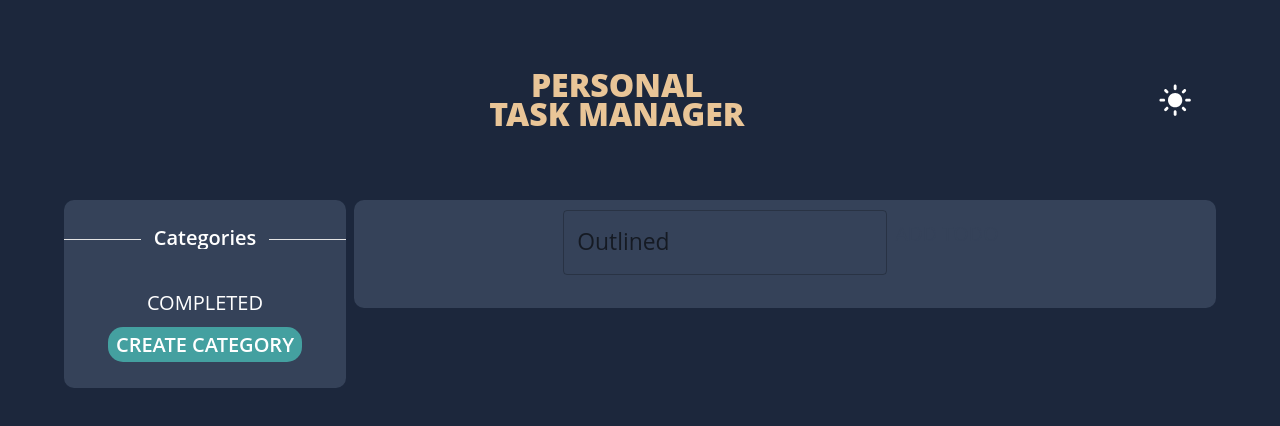
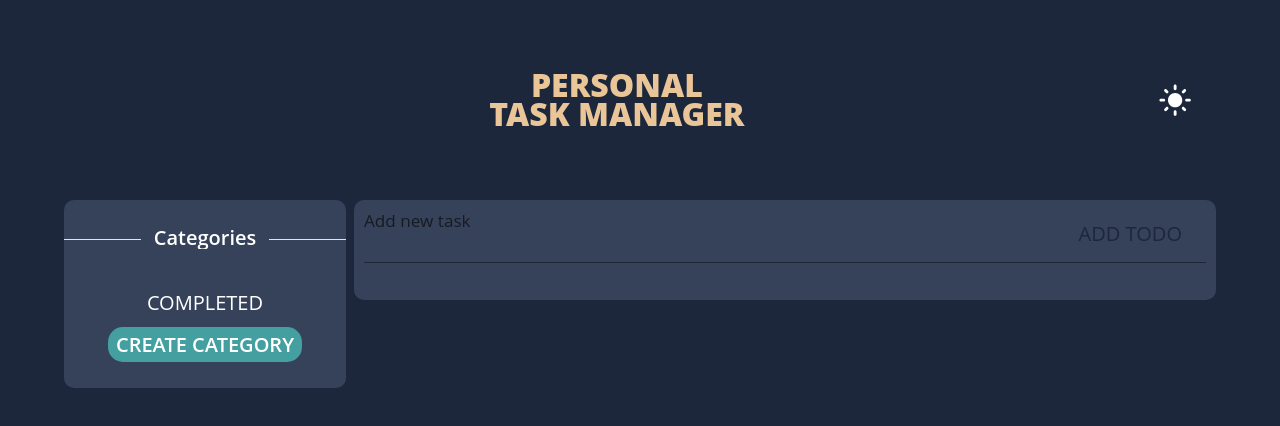
Before and after one commit to romasshka/myTodo, a React (Create React App) app: page / in a window 1280 px wide. Shown: the top 426 px of the page. Built offline with nearby package versions, Linux system fonts and the light colour scheme.

Commit message:
added a task field and styles for it

```diff
--- /dev/null
+++ b/src/components/AddTodoItem.jsx
@@ -0,0 +1,84 @@
+import React, { useState } from "react";
+import Paper from '@mui/material/Paper';
+import InputBase from '@mui/material/InputBase';
+import Divider from '@mui/material/Divider';
+import IconButton from '@mui/material/IconButton';
+import SearchIcon from '@mui/icons-material/Search';
+import { useDispatch } from "react-redux";
+import { addTodo } from "../toolkitRedux/todoSlice";
+
+import { Box, TextField, Button } from "@mui/material";
+
+
+{/*    <Paper
+            value={text}
+            onChange={(e) => setText(e.target.value)}
+        >
+            <InputBase
+                sx={{ ml: 1, flex: 1 }}
+                placeholder="Search Google Maps"
+                inputProps={{ 'aria-label': 'search google maps' }}
+            />
+            <IconButton type="button" sx={{ p: '10px' }} aria-label="search"
+                onClick={addTask}
+                >
+                <SearchIcon />
+            </IconButton>
+        </ Paper >*/}
+const AddTodoItem = () => {
+
+    const [text, setText] = useState('');
+    const dispatch = useDispatch();
+
+    const addTask = () => dispatch(addTodo(text))
+
+    return (
+        <Box
+            display="flex"
+            position="relative"
+            mx="10px"
+        >
+            <TextField
+                focused
+                fullWidth
+                id="outlined-basic"
+                label="Add new task"
+                variant="standard"
+                value={text}
+                onChange={(e) => setText(e.target.value)}
+                sx={{
+                    ".MuiInput-root:hover:not(.Mui-disabled, .Mui-error):before": {
+                        borderBottom: "1px solid rgba(0, 0, 0, 0.87)",
+                    },
+                    ".MuiTextField-root": {
+                        color: "white.dark",
+                    },
+                    ".MuiInput-root:before": {
+                        bottom: "auto"
+                    },
+                    ".MuiInputBase-root": {
+                        borderRadius: "10px"
+                    },
+                    ".MuiInputLabel-root.Mui-focused": {
+                        color: "#000000",
+                        opacity: 0.6,
+                    },
+                }}
+            />
+            <Button
+                color="pageColor"
+                onClick={addTask}
+                sx={{
+                    position: "absolute",
+                    right: "16px",
+
+                }}
+            >
+                Add Todo
+            </Button>
+        </ Box >
+
+    )
+}
+
+export default AddTodoItem;
--- a/src/components/AsideCategories.jsx
+++ b/src/components/AsideCategories.jsx
@@ -7,7 +7,7 @@ const AsideCategory = () => {
 
     const [open, setOpen] = useState(false);
     const [nameCategory, setNameCategory] = useState('');
-    const [color, setColor] = useState("#369C");
+    const [color, setColor] = useState("#336699");
 
     const handleClickOpen = () => {
         setOpen(true);
@@ -61,7 +61,7 @@ const AsideCategory = () => {
             <Category />
 
             <Button
-                /*  onClick={handleClickOpen} */
+                onClick={handleClickOpen}
 
                 sx={{
                     color: "white.default",
@@ -116,6 +116,7 @@ const AsideCategory = () => {
                         fullWidth
                         value={nameCategory}
                         sx={{
+                            mb: "10px",
                             borderRadius: "10px",
                             bgcolor: "white.default",
                             ".MuiInputLabel-root, .MuiInputLabel-root.Mui-focused": {
--- a/src/components/Category.jsx
+++ b/src/components/Category.jsx
@@ -1,7 +1,8 @@
+import React from "react";
 import { Button, Typography } from "@mui/material";
-import React from "react";
 
 const Category = () => {
+
 
     return (
         <Button
--- a/src/components/mainPageParts/TodoItem.jsx
+++ b/src/components/mainPageParts/TodoItem.jsx
@@ -1,22 +1,23 @@
+import { ListItem } from "@mui/material";
 import React from "react";
 
 const TodoItem = ({ id, text, completed, removeTodo, toggleTodoComplete }) => {
 
     return (
-        <li>
-            {/* <input
+        <ListItem>
+            { <input
                 type="checkbox"
                 checked={completed}
                 onChange={() => toggleTodoComplete(id)}
-            /> */}
+            /> }
             <span
                 style={{ marginRight: "49px",
                 color: "black" }} >{text}</span>
-            {/* <span
+            { <span
                 onClick={() => removeTodo(id)}>
                 &times;
-            </span> */}
-        </li>
+            </span> }
+        </ListItem>
     )
 }
 
--- a/src/pages/Main.jsx
+++ b/src/pages/Main.jsx
@@ -1,11 +1,10 @@
-import React, { useState } from "react";
+import React from "react";
 import Header from "../components/Header"
-import { Box, Button, Container, Grid, TextField } from "@mui/material";
+import { Box, Container, Grid, } from "@mui/material";
 import { styled } from '@mui/material/styles';
 import TodoList from "../components/TodoList";
-import { useDispatch } from "react-redux";
-import { addTodo } from "../toolkitRedux/todoSlice";
 import AsideCategory from "../components/AsideCategories";
+import AddTodoItem from "../components/AddTodoItem.jsx";
 
 
 const Item = styled(Box)(({ theme }) => ({
@@ -37,10 +36,7 @@ const Main = () => {
         //  SecurityUpdateGoodSharp(todos.filter(todo => todo.id !== todoId))
     }
 
-    const [text, setText] = useState('');
-    const dispatch = useDispatch();
 
-    const addTask = () => dispatch(addTodo(text))
 
     return (
         <Container>
@@ -53,11 +49,6 @@ const Main = () => {
                 <Grid
                     item
                     xs={3}
-                /*                  sx={{
-                                     '.css-mhc70k-MuiGrid-root>.MuiGrid-item': {
-                                         pl: "0px",
-                                     },
-                                 }} */
                 >
                     <Item>
                         <AsideCategory />
@@ -69,26 +60,9 @@ const Main = () => {
 
                 >
                     <Item
-                    /* sx={{
-                        bgcolor: "primary.main",
-                        borderRadius: "10px",
-                        p: "0.8rem",
-            }} */
                     >
-                        <label
-                        >
-                            <TextField
-                                id="outlined-basic"
-                                label="Outlined"
-                                variant="outlined"
-                                value={text}
-                                onChange={(e) => setText(e.target.value)}
-                            />
-                            <Button
-                                onClick={addTask}>
-                                Add Todo
-                            </Button>
-                        </label>
+                        <AddTodoItem
+                        />
                         <TodoList />
                     </Item>
                 </Grid>
```
